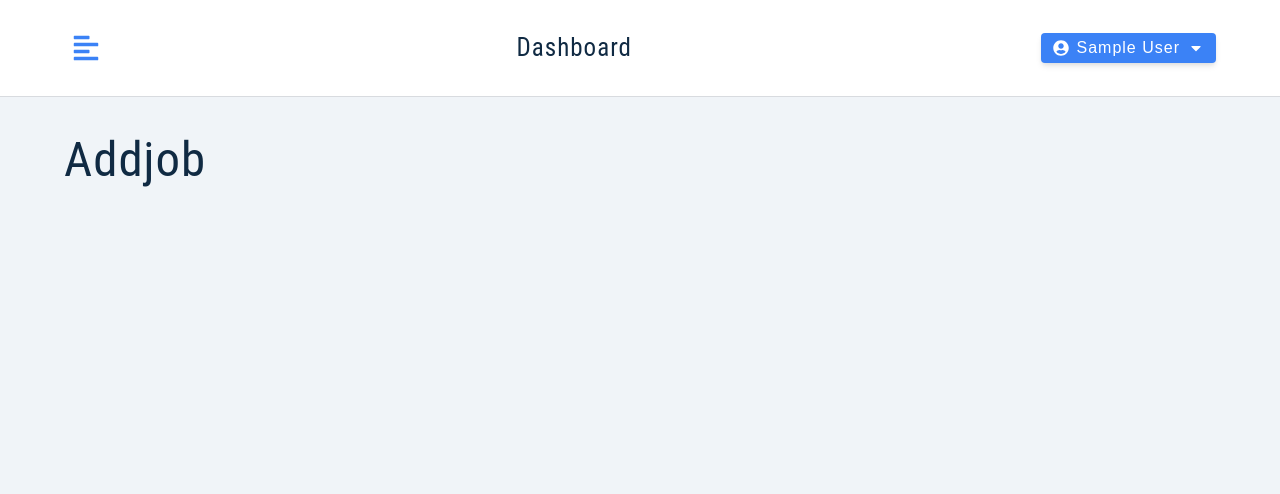
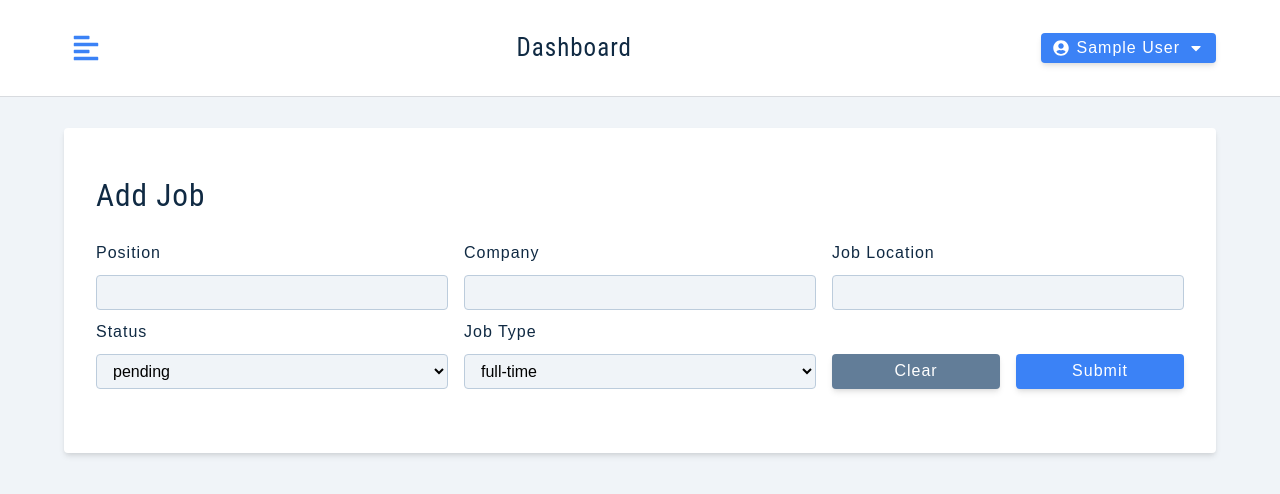
Before and after one commit to tumaithien/jobster, a React (Create React App) app: page /add-job in a window 1280 px wide. Shown: the top 494 px of the page. Built offline with nearby package versions, Linux system fonts and the light colour scheme; sample sign-in values are in the browser's storage.

Commit message:
create jobslice, ui add job page and api

```diff
--- /dev/null
+++ b/src/components/FormRowSelect.js
@@ -0,0 +1,27 @@
+import React from "react";
+
+const FormRowSelect = ({ labelText, name, value, handleChange, list }) => {
+  return (
+    <div className="form-row">
+      <label htmlFor={name} className="form-label">
+        {labelText || name}
+      </label>
+      <select
+        name={name}
+        value={value}
+        onChange={handleChange}
+        className="form-select"
+      >
+        {list.map((itemValue, index) => {
+          return (
+            <option value={itemValue} key={index}>
+              {itemValue}
+            </option>
+          );
+        })}
+      </select>
+    </div>
+  );
+};
+
+export default FormRowSelect;
--- a/src/components/index.js
+++ b/src/components/index.js
@@ -1,8 +1,17 @@
 import BigSidebar from "./BigSidebar";
 import FormRow from "./FormRow";
+import FormRowSelect from "./FormRowSelect";
 import Logo from "./Logo";
 import Navbar from "./Navbar";
 import NavLinks from "./NavLinks";
 import SmallSidebar from "./SmallSidebar";
 
-export { Logo, FormRow, SmallSidebar, Navbar, BigSidebar, NavLinks };
+export {
+  Logo,
+  FormRow,
+  SmallSidebar,
+  Navbar,
+  BigSidebar,
+  NavLinks,
+  FormRowSelect,
+};
--- /dev/null
+++ b/src/feartures/job/jobSlice.js
@@ -0,0 +1,69 @@
+import { createAsyncThunk, createSlice } from "@reduxjs/toolkit";
+import { toast } from "react-toastify";
+import customFetch from "../../utils/axios";
+import { logoutUser } from "../user/userSlice";
+
+const initialState = {
+  isLoading: false,
+  position: "",
+  company: "",
+  jobLocation: "",
+  jobTypeOption: ["full-time", "part-time", "remote", "internship"],
+  jobType: "full-time",
+  statusOption: ["interview", "declined", "pending"],
+  status: "pending",
+  isEditing: false,
+  editJobId: "",
+};
+
+export const createJob = createAsyncThunk(
+  "job/createJob",
+  async (job, thunkAPI) => {
+    try {
+      const resp = await customFetch.post("/jobs", job, {
+        headers: {
+          authorization: `Bearer ${thunkAPI.getState().user.user.token}`,
+        },
+      });
+      thunkAPI.dispatch(clearValues());
+      return resp.data;
+    } catch (error) {
+      if (error.response.status === 401) {
+        thunkAPI.dispatch(logoutUser());
+        return thunkAPI.rejectWithValue("Unauthorized! Logging Out...");
+      }
+      return thunkAPI.rejectWithValue(error.response.data.msg);
+    }
+  }
+);
+
+const jobSlice = createSlice({
+  name: "job",
+  initialState,
+  reducers: {
+    handleChange: (state, { payload: { name, value } }) => {
+      state[name] = value;
+    },
+    clearValues: () => {
+      return {
+        ...initialState,
+      };
+      return initialState;
+    },
+  },
+  extraReducers: {
+    [createJob.pending]: (state) => {
+      state.isLoading = true;
+    },
+    [createJob.fulfilled]: (state) => {
+      state.isLoading = false;
+      toast.success("Job Created");
+    },
+    [createJob.rejected]: (state, { payload }) => {
+      state.isLoading = false;
+      toast.error(payload);
+    },
+  },
+});
+export const { handleChange, clearValues } = jobSlice.actions;
+export default jobSlice.reducer;
--- a/src/feartures/user/userSlice.js
+++ b/src/feartures/user/userSlice.js
@@ -6,6 +6,11 @@ import {
   getUserFromLocalStorage,
   removeUserFromLocalStorage,
 } from "../../utils/localStorage";
+import {
+  loginUserThunk,
+  registerUserThunk,
+  updateUserThunk,
+} from "./userThunk";
 
 const initialState = {
   isLoading: false,
@@ -15,25 +20,22 @@ const initialState = {
 
 export const registerUser = createAsyncThunk(
   "user/registerUser",
-  async (user, thunkAPI) => {
-    try {
-      const resp = await customFetch.post("/auth/register", user);
-      return resp.data;
-    } catch (error) {
-      return thunkAPI.rejectWithValue(error.response.data.msg);
-    }
+  async (user, thunkAPi) => {
+    return registerUserThunk("/auth/register", user, thunkAPi);
   }
 );
 
 export const loginUser = createAsyncThunk(
   "user/loginUser",
-  async (user, thunkAPI) => {
-    try {
-      const resp = await customFetch.post("/auth/login", user);
-      return resp.data;
-    } catch (error) {
-      return thunkAPI.rejectWithValue(error.response.data.msg);
-    }
+  async (user, thunkAPi) => {
+    return loginUserThunk("/auth/login", user, thunkAPi);
+  }
+);
+
+export const updateUser = createAsyncThunk(
+  "user/updateUser",
+  async (user, thunkAPi) => {
+    return updateUserThunk("/auth/updateUser", user, thunkAPi);
   }
 );
 
@@ -44,6 +46,7 @@ const userSlice = createSlice({
     logoutUser: (state) => {
       state.user = null;
       state.isSidebarOpen = false;
+      toast.success("Logout Successful!");
       removeUserFromLocalStorage();
     },
     toggleSidebar: (state) => {
@@ -79,6 +82,20 @@ const userSlice = createSlice({
       state.isLoading = false;
       toast.error(payload);
     },
+    [updateUser.pending]: (state) => {
+      state.isLoading = true;
+    },
+    [updateUser.fulfilled]: (state, { payload }) => {
+      const { user } = payload;
+      state.isLoading = false;
+      state.user = user;
+      addUserToLocalStorage(user);
+      toast.success(`User Update`);
+    },
+    [updateUser.rejected]: (state, { payload }) => {
+      state.isLoading = false;
+      toast.error(payload);
+    },
   },
 });
 
--- /dev/null
+++ b/src/feartures/user/userThunk.js
@@ -0,0 +1,37 @@
+import customFetch from "../../utils/axios";
+import { logoutUser } from "./userSlice";
+
+export const registerUserThunk = async (url, user, thunkAPI) => {
+  try {
+    const resp = await customFetch.post(url, user);
+    return resp.data;
+  } catch (error) {
+    return thunkAPI.rejectWithValue(error.response.data.msg);
+  }
+};
+
+export const loginUserThunk = async (url, user, thunkAPI) => {
+  try {
+    const resp = await customFetch.get(url, user);
+    return resp.data;
+  } catch (error) {
+    return thunkAPI.rejectWithValue(error.response.data.msg);
+  }
+};
+
+export const updateUserThunk = async (url, user, thunkAPI) => {
+  try {
+    const resp = await customFetch.patch(url, user, {
+      headers: {
+        authorization: `Bearer ${thunkAPI.getState().user.user.token}`,
+      },
+    });
+    return resp.data;
+  } catch (error) {
+    if (error.response.status === 401) {
+      thunkAPI.dispatch(logoutUser);
+      return thunkAPI.rejectWithValue("Unauthorized! Logging Out...");
+    }
+    return thunkAPI.rejectWithValue(error.response.data.msg);
+  }
+};
--- a/src/pages/dashboard/Addjob.js
+++ b/src/pages/dashboard/Addjob.js
@@ -1,7 +1,99 @@
 import React from "react";
+import { useDispatch, useSelector } from "react-redux";
+import { FormRow, FormRowSelect } from "../../components";
+import Wrapper from "../../assets/wrappers/DashboardFormPage";
+import {
+  clearValues,
+  createJob,
+  handleChange,
+} from "../../feartures/job/jobSlice";
+import { toast } from "react-toastify";
 
 const Addjob = () => {
-  return <h1>Addjob</h1>;
+  const {
+    isLoading,
+    position,
+    company,
+    jobLocation,
+    jobTypeOption,
+    jobType,
+    statusOption,
+    status,
+    isEditing,
+    editJobId,
+  } = useSelector((store) => store.job);
+  const dispatch = useDispatch();
+  const handleJobInput = (e) => {
+    const name = e.target.name;
+    const value = e.target.value;
+    dispatch(handleChange({ name, value }));
+  };
+  const handleSubmit = (e) => {
+    e.preventDefault();
+    if (!company || !jobLocation || !position) {
+      toast.error("Please Fill Out All Fields");
+      return;
+    }
+    dispatch(createJob({ position, company, jobLocation, jobType, status }));
+  };
+  return (
+    <Wrapper>
+      <form className="form">
+        <h3>{isEditing ? "edit job" : "add job"}</h3>
+        <div className="form-center">
+          <FormRow
+            type="text"
+            name="position"
+            value={position}
+            handleChange={handleJobInput}
+          />
+          <FormRow
+            type="text"
+            name="company"
+            value={company}
+            handleChange={handleJobInput}
+          />
+          <FormRow
+            type="text"
+            name="jobLocation"
+            labelText="Job Location"
+            value={jobLocation}
+            handleChange={handleJobInput}
+          />
+          <FormRowSelect
+            name="status"
+            list={statusOption}
+            value={status}
+            handleChange={handleJobInput}
+          />
+          <FormRowSelect
+            name="jobType"
+            labelText="Job Type"
+            value={jobType}
+            handleChange={handleJobInput}
+            list={jobTypeOption}
+          />
+          <div className="btn-container">
+            <button
+              type="button"
+              className="btn btn-block clear-btn"
+              onClick={() => dispatch(clearValues())}
+            >
+              clear
+            </button>
+            <button
+              type="submit"
+              className="btn btn-block submit-btn"
+              onClick={handleSubmit}
+              disabled={isLoading}
+            >
+              submit
+            </button>
+          </div>
+        </div>
+      </form>
+    </Wrapper>
+  );
 };
 
 export default Addjob;
--- a/src/pages/dashboard/Profile.js
+++ b/src/pages/dashboard/Profile.js
@@ -3,6 +3,7 @@ import { useDispatch, useSelector } from "react-redux";
 import { toast } from "react-toastify";
 import Wrapper from "../../assets/wrappers/DashboardFormPage";
 import { FormRow } from "../../components/";
+import { updateUser } from "../../feartures/user/userSlice";
 
 const Profile = () => {
   const { user, isLoading } = useSelector((store) => store.user);
@@ -20,6 +21,7 @@ const Profile = () => {
       toast.error("Please Fill Out All Fields");
       return;
     }
+    dispatch(updateUser(userData));
   };
   const handleChange = (e) => {
     const name = e.target.name;
--- a/src/store.js
+++ b/src/store.js
@@ -1,8 +1,10 @@
 import { configureStore } from "@reduxjs/toolkit";
+import jobSlice from "./feartures/job/jobSlice";
 import userSlice from "./feartures/user/userSlice";
 
 export const store = configureStore({
   reducer: {
     user: userSlice,
+    job: jobSlice,
   },
 });
```
